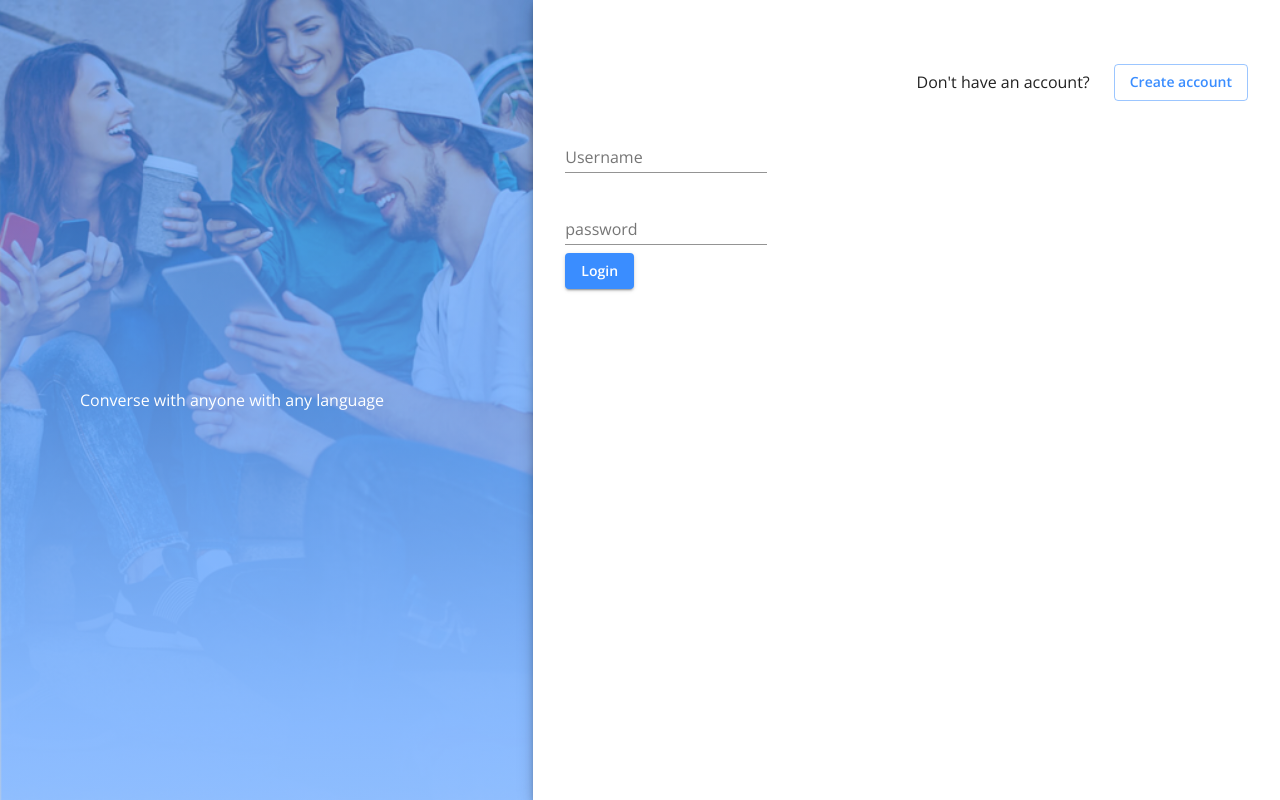
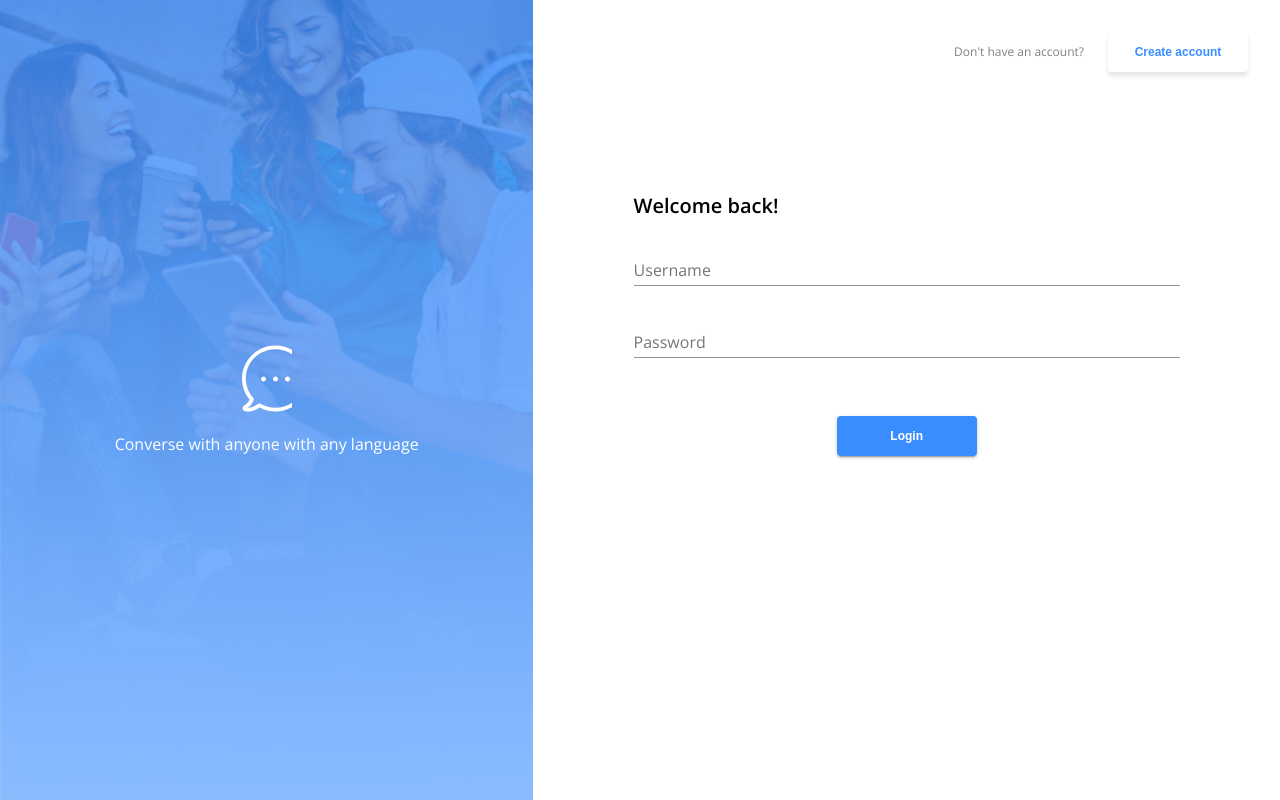
Before and after one commit to seankimdev/messenger-164, a React (Create React App) app in the folder client/: page /login in a window 1280 px wide. Built offline with nearby package versions, Linux system fonts and the light colour scheme; no server answers.

Commit message:
Login Page Styling added

```diff
--- a/client/src/Login.js
+++ b/client/src/Login.js
@@ -4,16 +4,15 @@ import { connect } from "react-redux";
 import {
   makeStyles,
   Grid,
-  Box,
   Typography,
   Button,
   FormControl,
   TextField,
-  Paper,
-  Container,
-  CssBaseline,
+  Hidden,
 } from "@material-ui/core";
+
 import bgImage from "../src/images/bg-img.png";
+import { ReactComponent as BubbleSvg } from "../src/images/bubble.svg";
 
 import { login } from "./store/utils/thunkCreators";
 
@@ -21,46 +20,39 @@ const useStyles = makeStyles((theme) => ({
   root: {
     height: "100vh",
   },
-  image: {
-    backgroundImage: `linear-gradient(#3a8dff90, #86b9ff90), url(${bgImage})`,
+  bgImage: {
+    backgroundImage: `linear-gradient(#3a8dffcc, #86b9ffcc), url(${bgImage})`,
     backgroundRepeat: "no-repeat",
     backgroundSize: "cover",
     backgroundPosition: "center",
   },
   paper: {
-    margin: theme.spacing(8, 4),
+    margin: theme.spacing(4, 4),
     display: "flex",
     flexDirection: "column",
-    alignItems: "center",
   },
-  avatar: {
-    margin: theme.spacing(1),
-    backgroundColor: theme.palette.secondary.main,
+  formContainer: {
+    padding: "10%",
   },
   form: {
-    width: "100%", // Fix IE 11 issue.
-    marginTop: theme.spacing(1),
-  },
-  submit: {
-    margin: theme.spacing(3, 0, 2),
+    width: "100%",
   },
 
-  // buttonPadding: {
-  //   padding: "10px 30px",
-  // },
-  // media: {
-  //   // height: 100,
-  //   // paddingTop: "56.25%", // 16:9
-  // },
-  // card: {
-  //   position: "relative",
-  // },
   overlay: {
     color: "white",
     width: "70%",
-    p: {
-      fontSize: "25px",
+    textAlign: "center",
   },
+  bubbleSvg: {
+    width: "50px",
+    marginBottom: "20px",
+  },
+  buttonSize: {
+    width: "140px",
+    height: "40px",
+  },
+  buttonShadow: {
+    boxShadow: "0px 4px 4px rgba(0, 0, 0, 0.1)",
   },
 }));
 
@@ -84,46 +76,76 @@ const Login = (props) => {
 
   return (
     <Grid container component="main" className={classes.root}>
-      {/* <CssBaseline /> */}
+      <Hidden only="xs">
         <Grid
           container
           item
           xs={false}
           sm={5}
-        className={classes.image}
+          className={classes.bgImage}
           justifyContent="center"
           alignItems="center"
         >
-        <Grid item className={classes.overlay}>
+          <Grid
+            container
+            item
+            direction="column"
+            className={classes.overlay}
+            alignItems="center"
+          >
+            <BubbleSvg className={classes.bubbleSvg} />
             <Typography>Converse with anyone with any language</Typography>
           </Grid>
         </Grid>
-      <Grid item xs={12} sm={7} component={Paper} elevation={6} square>
+      </Hidden>
+      <Grid item xs={12} sm={7}>
         <div className={classes.paper}>
           <Grid
             container
             direction="row"
-            justifyContent="flex-end"
+            justify="flex-end"
             alignItems="center"
             spacing={3}
           >
             <Grid item>
-              <Typography>Don't have an account?</Typography>
+              <Typography style={{ fontSize: "12px", color: "gray" }}>
+                Don't have an account?
+              </Typography>
             </Grid>
             <Grid item>
               <Button
                 onClick={() => history.push("/register")}
                 color="primary"
-                variant="outlined"
-                className={classes.buttonPadding}
+                className={`${classes.buttonSize} ${classes.buttonShadow}`}
               >
                 Create account
               </Button>
             </Grid>
           </Grid>
+
+          <Grid
+            container
+            direction="column"
+            align="center"
+            className={classes.formContainer}
+          >
+            <Typography
+              variant="h6"
+              style={{
+                textAlign: "left",
+                fontWeight: "800",
+                marginTop: "50px",
+              }}
+            >
+              Welcome back!
+            </Typography>
             <form onSubmit={handleLogin} className={classes.form}>
-            <Grid>
-              <Grid>
+              <Grid
+                container
+                direction="column"
+                justify="center"
+                align="center"
+              >
                 <FormControl margin="normal" required>
                   <TextField
                     aria-label="username"
@@ -132,107 +154,33 @@ const Login = (props) => {
                     type="text"
                   />
                 </FormControl>
-              </Grid>
+
                 <FormControl margin="normal" required>
                   <TextField
-                  label="password"
+                    label="Password"
                     aria-label="password"
                     type="password"
                     name="password"
                   />
                 </FormControl>
+
                 <Grid>
                   <Button
                     type="submit"
                     color="primary"
                     variant="contained"
-                  className={classes.buttonPadding}
+                    className={classes.buttonSize}
+                    style={{ marginTop: "50px" }}
                   >
                     Login
                   </Button>
                 </Grid>
               </Grid>
             </form>
+          </Grid>
         </div>
       </Grid>
     </Grid>
-
-    // <Container>
-    //   <Grid container justify="center">
-    //     <Grid item xs={12} sm={3} justify="center">
-    //       <Card className={classes.card}>
-    //         <CardMedia
-    //           component="img"
-    //           image="../src/images/bg-img.png"
-    //           className={classes.media}
-    //         />
-    //         <Box className={classes.overlay}>
-    //           <Typography>Converse with anyone with any language</Typography>
-    //         </Box>
-    //       </Card>
-    //     </Grid>
-
-    //     <Grid item xs={12} sm={7}>
-    //       <Container p={5}>
-    //         <Grid container item>
-    //           <Grid
-    //             container
-    //             direction="row"
-    //             justifyContent="flex-end"
-    //             alignItems="center"
-    //             spacing={3}
-    //           >
-    //             <Grid item>
-    //               <Typography>Don't have an account?</Typography>
-    //             </Grid>
-    //             <Grid item>
-    //               <Button
-    //                 onClick={() => history.push("/register")}
-    //                 color="primary"
-    //                 variant="outlined"
-    //                 className={classes.buttonPadding}
-    //               >
-    //                 Create account
-    //               </Button>
-    //             </Grid>
-    //           </Grid>
-    //         </Grid>
-    //         <form onSubmit={handleLogin}>
-    //           <Grid>
-    //             <Grid>
-    //               <FormControl margin="normal" required>
-    //                 <TextField
-    //                   aria-label="username"
-    //                   label="Username"
-    //                   name="username"
-    //                   type="text"
-    //                 />
-    //               </FormControl>
-    //             </Grid>
-    //             <FormControl margin="normal" required>
-    //               <TextField
-    //                 label="password"
-    //                 aria-label="password"
-    //                 type="password"
-    //                 name="password"
-    //               />
-    //             </FormControl>
-    //             <Grid>
-    //               <Button
-    //                 type="submit"
-    //                 color="primary"
-    //                 variant="contained"
-    //                 className={classes.buttonPadding}
-    //               >
-    //                 Login
-    //               </Button>
-    //             </Grid>
-    //           </Grid>
-    //         </form>
-    //       </Container>
-    //     </Grid>
-    //   </Grid>
-    // </Container>
   );
 };
 
--- a/client/src/themes/theme.js
+++ b/client/src/themes/theme.js
@@ -4,10 +4,13 @@ export const theme = createTheme({
   typography: {
     fontFamily: "Open Sans, sans-serif",
     fontSize: 14,
+    fontWeight: "600",
     button: {
+      fontFamily: "Montserrat, sans-serif",
       textTransform: "none",
       letterSpacing: 0,
-      fontWeight: "bold",
+      fontSize: 12,
+      fontWeight: "600",
     },
   },
   overrides: {
```
Also changed, not shown: client/src/MainPage.js (added). Lines whose indentation alone changed are shown as unchanged.
